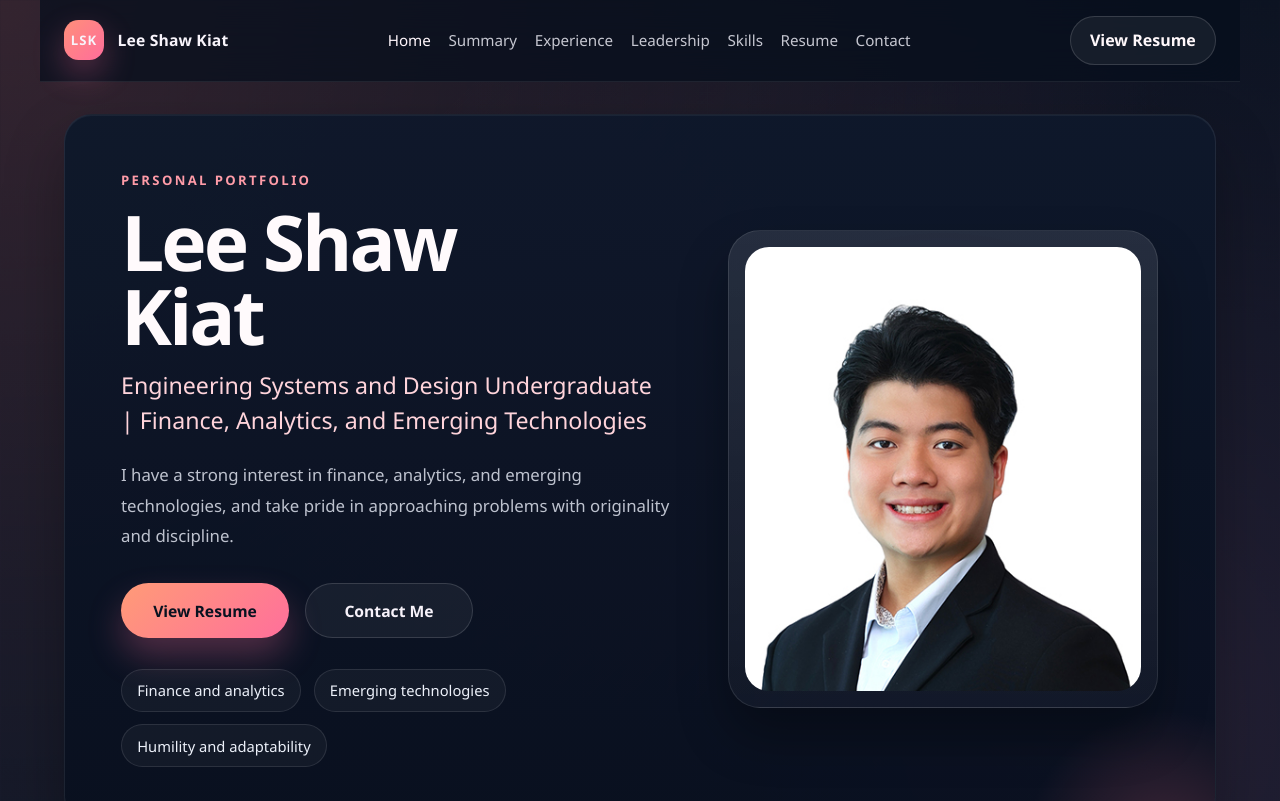
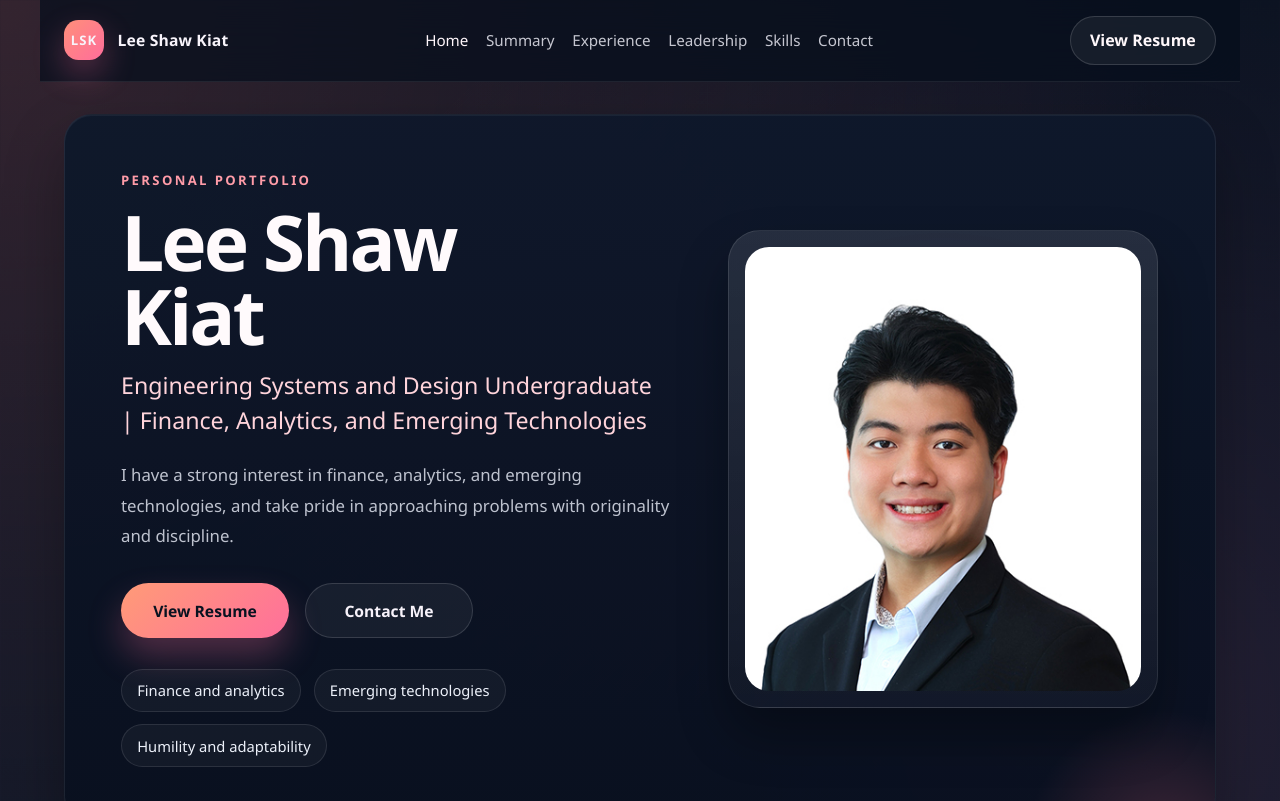
Before and after one commit to shawsomekiat/shawkiat-site, a React (Vite) app: page / in a window 1280 px wide. Shown: the top 801 px of the page. Built offline with nearby package versions, Linux system fonts and the light colour scheme.

Commit message:
Remove resume label from navigation

```diff
--- a/src/App.jsx
+++ b/src/App.jsx
@@ -8,12 +8,6 @@ const navigation = [
   { label: "Experience", page: "experience" },
   { label: "Leadership", page: "projects" },
   { label: "Skills", page: "skills" },
-  {
-    label: "Resume",
-    href: "/Lee-Shaw-Kiat-Kevin-CV.pdf",
-    target: "_blank",
-    rel: "noreferrer",
-  },
   { label: "Contact", page: "contact" },
 ];
 
```
